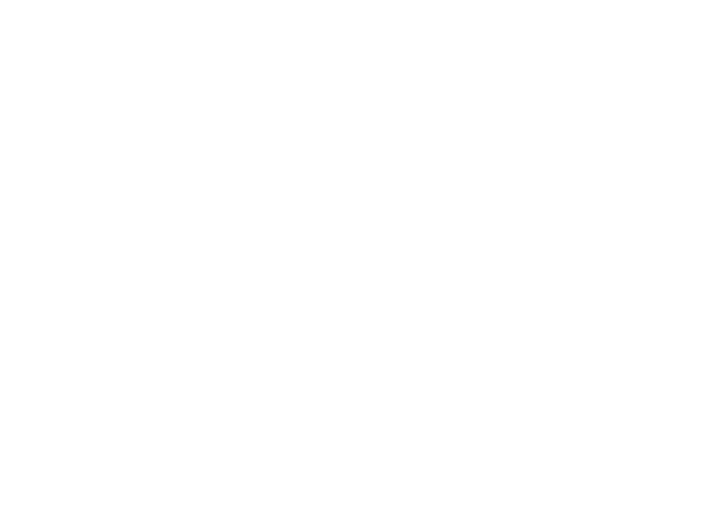
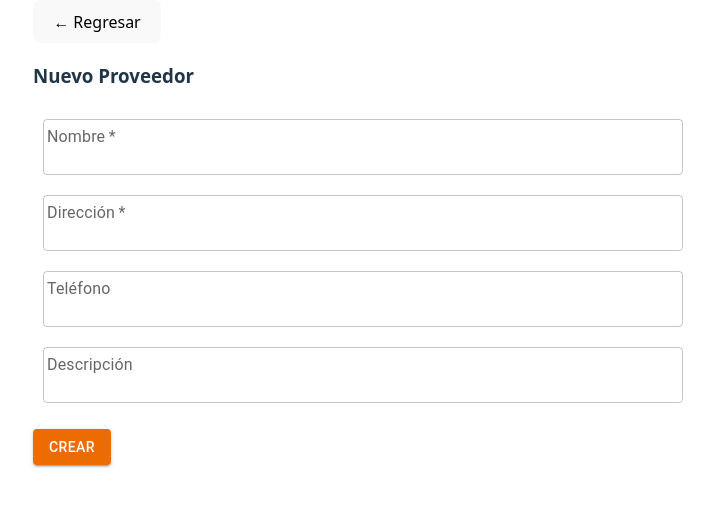
Before and after one commit to carlossalazar7/orangebox-frontend, a React (Vite) app: page /providers/create in a window 1280 px wide. Before the commit this address had no page. Shown: the top 506 px of the page, without its empty margins (287-1001 px from the left). Built offline with nearby package versions, Linux system fonts and the light colour scheme.

Commit message:
feat: separar componentes

```diff
--- a/src/App.jsx
+++ b/src/App.jsx
@@ -1,7 +1,9 @@
 import { BrowserRouter as Router, Routes, Route, Link } from 'react-router-dom';
 import ProductsPage from './pages/ProductsPage';
 import ProvidersPage from './pages/ProvidersPage';
+import ProviderCreatePage from './pages/ProviderCreatePage';
 import Home from './components/Home';
+import ProviderEditPage from './pages/ProviderEditPage';
 
 export default function App() {
   return (
@@ -10,6 +12,8 @@ export default function App() {
         <Route path="/" element={<Home />} />
         <Route path="/products" element={<ProductsPage />} />
         <Route path="/providers" element={<ProvidersPage />} />
+        <Route path="/providers/create" element={<ProviderCreatePage />} />
+        <Route path="/providers/edit/:id" element={<ProviderEditPage />} />
       </Routes>
     </Router>
   );
--- a/src/components/ProviderForm.jsx
+++ b/src/components/ProviderForm.jsx
@@ -1,6 +1,8 @@
 import { useState, useEffect } from 'react';
 import axios from 'axios';
 import DefaultURL from '../common/common';
+import TextField from '@mui/material/TextField';
+import Button from '@mui/material/Button';
 
 export default function ProviderForm({ selectedProvider, onSuccess }) {
     const [formData, setFormData] = useState({
@@ -13,6 +15,8 @@ export default function ProviderForm({ selectedProvider, onSuccess }) {
     useEffect(() => {
         if (selectedProvider) {
             setFormData(selectedProvider);
+        } else {
+            setFormData({ name: '', address: '', phone: '', description: '' });
         }
     }, [selectedProvider]);
 
@@ -37,13 +41,66 @@ export default function ProviderForm({ selectedProvider, onSuccess }) {
     };
 
     return (
-        <form onSubmit={handleSubmit}>
-            <h3>{selectedProvider ? 'Editar Proveedor' : 'Nuevo Proveedor'}</h3>
-            <input name="name" placeholder="Nombre" value={formData.name} onChange={handleChange} required />
-            <input name="address" placeholder="Dirección" value={formData.address} onChange={handleChange} required />
-            <input name="phone" placeholder="Teléfono" value={formData.phone} onChange={handleChange} />
-            <input name="description" placeholder="Descripción" value={formData.description} onChange={handleChange} />
-            <button type="submit">{selectedProvider ? 'Actualizar' : 'Crear'}</button>
+        <form
+            onSubmit={handleSubmit}
+            className="bg-white rounded-lg shadow p-6 mb-8 flex flex-col gap-4 w-full max-w-xl"
+        >
+            <h3 className="text-xl font-semibold text-gray-700 mb-2">
+                {selectedProvider ? 'Editar Proveedor' : 'Nuevo Proveedor'}
+            </h3>
+            <div className="space-y-4">
+                <TextField
+                    style={{ padding: '10px' }}
+                    id="name"
+                    name="name"
+                    label="Nombre"
+                    variant="outlined"
+                    value={formData.name}
+                    onChange={handleChange}
+                    required
+                    fullWidth
+                />
+                <TextField
+                    style={{ padding: '10px' }}
+                    id="address"
+                    name="address"
+                    label="Dirección"
+                    variant="outlined"
+                    value={formData.address}
+                    onChange={handleChange}
+                    required
+                    fullWidth
+                />
+                <TextField
+                    style={{ padding: '10px' }}
+                    id="phone"
+                    name="phone"
+                    label="Teléfono"
+                    variant="outlined"
+                    value={formData.phone}
+                    onChange={handleChange}
+                    fullWidth
+                />
+                <TextField
+                    style={{ padding: '10px' }}
+                    id="description"
+                    name="description"
+                    label="Descripción"
+                    variant="outlined"
+                    value={formData.description}
+                    onChange={handleChange}
+                    fullWidth
+                />
+            </div>
+            <Button
+                type="submit"
+                variant="contained"
+                color="warning"
+                className="mt-2 font-semibold"
+                sx={{ mt: 2 }}
+            >
+                {selectedProvider ? 'Actualizar' : 'Crear'}
+            </Button>
         </form>
     );
 }
--- a/src/components/ProviderList.jsx
+++ b/src/components/ProviderList.jsx
@@ -1,11 +1,13 @@
 import { useEffect, useState } from 'react';
 import axios from 'axios';
-import ProviderForm from './ProviderForm';
 import DefaultURL from '../common/common';
+import { useNavigate } from 'react-router-dom';
+import { DataGrid } from '@mui/x-data-grid';
 
 export default function ProviderList() {
   const [providers, setProviders] = useState([]);
   const [selected, setSelected] = useState(null);
+  const navigate = useNavigate();
 
   const fetchProviders = async () => {
     const res = await axios.get(`${DefaultURL.apiUrl}/providers`);
@@ -19,40 +21,72 @@ export default function ProviderList() {
 
   const editProvider = (provider) => {
     setSelected(provider);
+    navigate('/providers/edit/' + provider.id);
   };
 
   useEffect(() => {
     fetchProviders();
   }, []);
 
-  return (
-    <div className="max-w-2xl mx-auto p-6 bg-white rounded shadow">
-      <ProviderForm selectedProvider={selected} onSuccess={fetchProviders} />
-      <h2 className="text-2xl font-bold mb-4 text-gray-800">Lista de Proveedores</h2>
-      <ul className="space-y-3">
-        {providers.map(p => (
-          <li
-            key={p.id}
-            className="flex items-center justify-between bg-gray-50 p-4 rounded hover:bg-gray-100 transition"
-          >
-            <span className="text-gray-700">{p.name} - {p.address}</span>
-            <div className="space-x-2">
+  const columns = [
+    { field: 'name', headerName: 'Nombre', flex: 1 },
+    { field: 'address', headerName: 'Dirección', flex: 1 },
+    { field: 'phone', headerName: 'Teléfono', flex: 1 },
+    {
+      field: 'actions',
+      headerName: 'Acciones',
+      flex: 1,
+      sortable: false,
+      renderCell: (params) => (
+        <div className="flex gap-2">
           <button
-                onClick={() => editProvider(p)}
+            onClick={() => editProvider(params.row)}
             className="px-3 py-1 bg-blue-500 text-white rounded hover:bg-blue-600 transition"
           >
             Editar
           </button>
           <button
-                onClick={() => deleteProvider(p.id)}
+            onClick={() => deleteProvider(params.row.id)}
             className="px-3 py-1 bg-red-500 text-white rounded hover:bg-red-600 transition"
           >
             Eliminar
           </button>
         </div>
-          </li>
-        ))}
-      </ul>
+      ),
+    },
+  ];
+
+  return (
+    <div className="max-w-4xl mx-auto bg-white rounded shadow provider-list p-6">
+      <h2 className="text-2xl font-bold mb-4 text-gray-800">Lista de Proveedores</h2>
+      <div className="flex justify-between items-center mb-6">
+        <button
+          onClick={() => navigate(-1)}
+          className="px-4 py-2 bg-orange-500 text-white rounded hover:bg-orange-600 transition"
+        >
+          ← Regresar
+        </button>
+        <button
+          onClick={() => navigate('/providers/create')}
+          className="px-4 py-2 bg-green-500 text-white rounded hover:bg-green-600 transition"
+        >
+          + Nuevo Proveedor
+        </button>
+      </div>
+      <div style={{ height: 400, width: 800 }}>
+        <DataGrid
+        style={{ width: '100%' }}
+          rows={providers}
+          columns={columns}
+          pageSize={5}
+          checkboxSelection
+          disableSelectionOnClick
+          getRowId={(row) => row.id}
+          localeText={{
+            noRowsLabel: 'No hay proveedores registrados aún.',
+          }}
+        />
+      </div>
     </div>
   );
 }
--- a/src/index.css
+++ b/src/index.css
@@ -96,3 +96,14 @@ button:focus-visible {
 .products-container{
   padding: 5px;
 }
+
+.provider-list{
+    width: 100%;
+    margin: 0 auto;
+    display: flex;
+    flex-wrap: wrap;
+    justify-content: space-evenly;
+    gap: 1em;
+    align-content: flex-end;
+    flex-direction: column;
+}
--- /dev/null
+++ b/src/pages/ProviderCreatePage.jsx
@@ -0,0 +1,19 @@
+import ProviderForm from '../components/ProviderForm';
+import { useNavigate } from 'react-router-dom';
+
+export default function ProviderCreatePage() {
+  const navigate = useNavigate();
+  return (
+    <div className="min-h-screen flex items-center justify-center bg-gray-100 py-8 container-products">
+      <div className="w-full max-w-xl bg-white rounded-xl shadow-lg p-8">
+        <button
+          onClick={() => navigate(-1)}
+          className="mb-6 px-4 py-2 bg-orange-500 text-white rounded hover:bg-orange-600 transition"
+        >
+          ← Regresar
+        </button>
+        <ProviderForm onSuccess={() => navigate('/providers')} />
+      </div>
+    </div>
+  );
+}
--- /dev/null
+++ b/src/pages/ProviderEditPage.jsx
@@ -0,0 +1,38 @@
+import { useEffect, useState } from 'react';
+import { useParams, useNavigate } from 'react-router-dom';
+import ProviderForm from '../components/ProviderForm';
+import axios from 'axios';
+import DefaultURL from '../common/common';
+
+export default function ProviderEditPage() {
+  const { id } = useParams();
+  const navigate = useNavigate();
+  const [selectedProvider, setSelectedProvider] = useState(null);
+
+  useEffect(() => {
+    const fetchProvider = async () => {
+      const res = await axios.get(`${DefaultURL.apiUrl}/providers/${id}`);
+      setSelectedProvider(res.data);
+    };
+    fetchProvider();
+  }, [id]);
+
+  return (
+    <div className="min-h-screen flex items-center justify-center bg-gray-100 py-8 container-products">
+      <div className="w-full max-w-xl bg-white rounded-xl shadow-lg p-8">
+        <button
+          onClick={() => navigate(-1)}
+          className="mb-6 px-4 py-2 bg-orange-500 text-white rounded hover:bg-orange-600 transition"
+        >
+          ← Regresar
+        </button>
+        {selectedProvider && (
+          <ProviderForm
+            selectedProvider={selectedProvider}
+            onSuccess={() => navigate('/providers')}
+          />
+        )}
+      </div>
+    </div>
+  );
+}
--- a/src/pages/ProvidersPage.jsx
+++ b/src/pages/ProvidersPage.jsx
@@ -2,9 +2,10 @@ import ProviderList from '../components/ProviderList';
 
 export default function ProvidersPage() {
   return (
-    <div>
-      <h1>Gestión de Proveedores</h1>
-      <ProviderList />
+    <div className="min-h-screen flex flex-col items-center justify-center bg-gray-100 py-8 container-products">
+      <div className="w-3/4 bg-white rounded-xl shadow-lg p-8 flex flex-col items-start justify-start">
+        <ProviderList />
+      </div>
     </div>
   );
-}
+};
```
Lines whose indentation alone changed are shown as unchanged.
